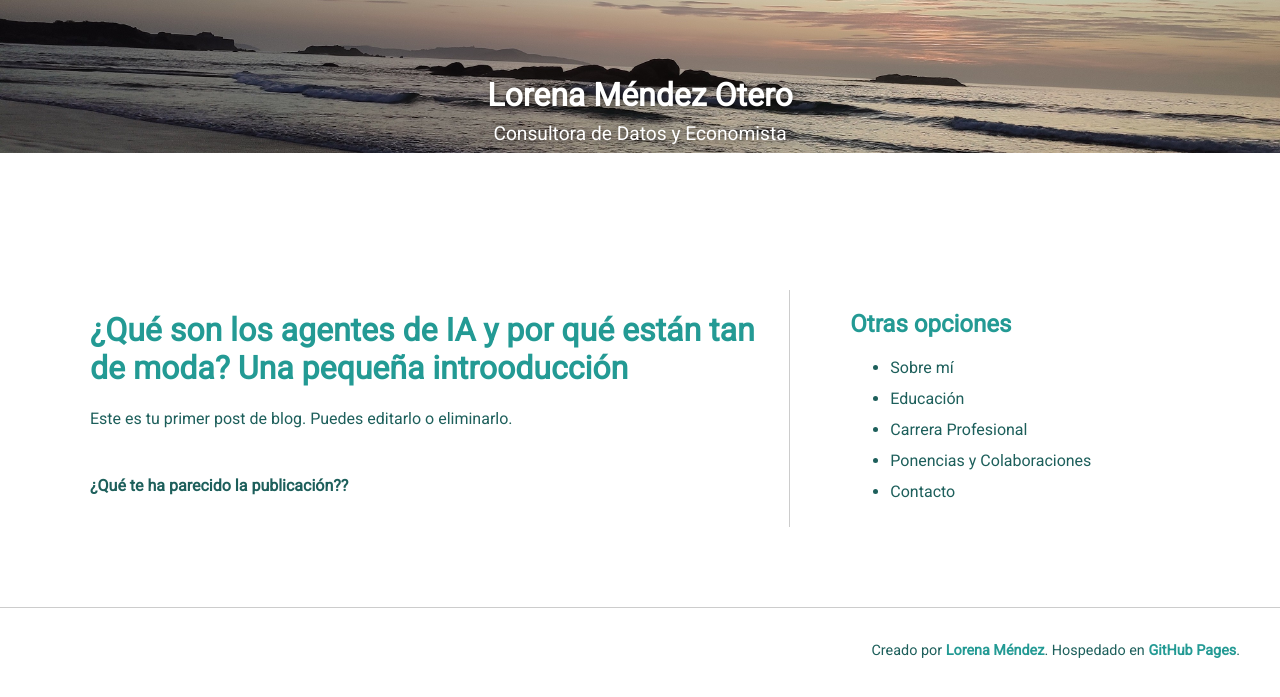
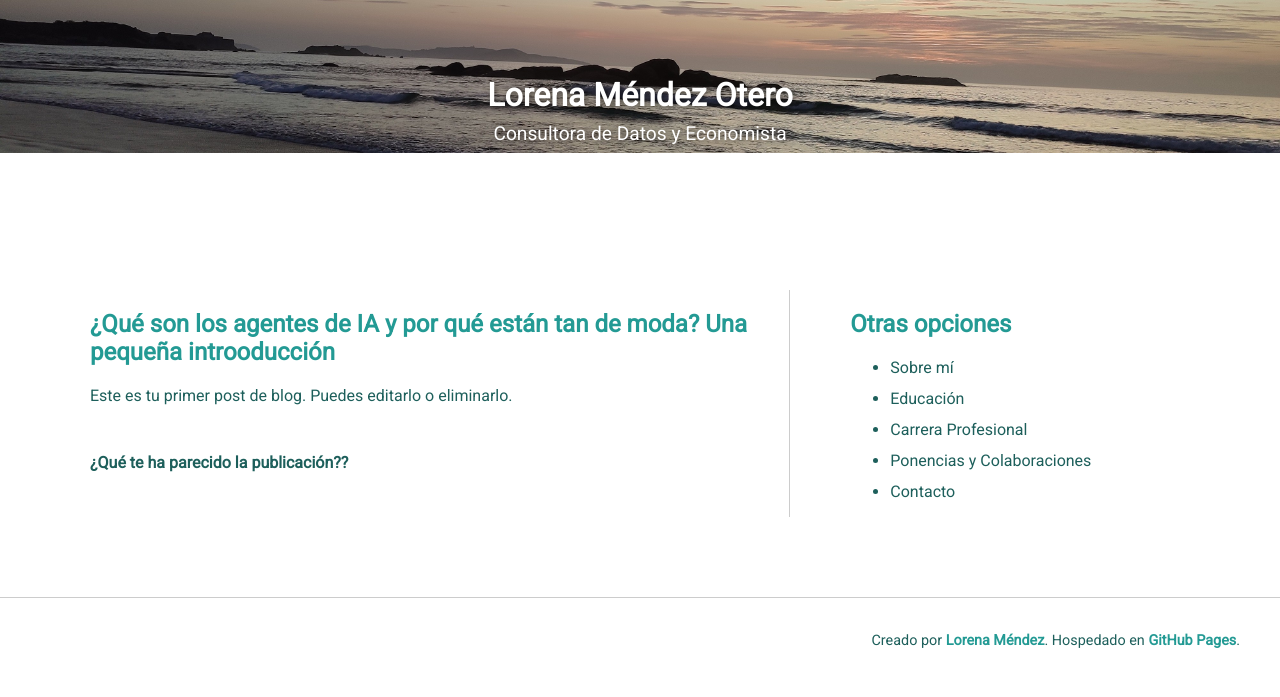
Before and after one commit to lmendezotero/lmendezotero.github.io, a Jekyll site: the page built from _posts/2025-06-28-introduccion-agentes-ia.md, in a window 1280 px wide. Shown: the top 697 px of the page. Built offline with Jekyll 4.4.1, drawn with Linux system fonts in a browser that asks for light colours; a script that is not in the unit is left out; comment, search, counter and statistics services are not loaded.

```diff
--- a/_posts/2025-06-28-introduccion-agentes-ia.md
+++ b/_posts/2025-06-28-introduccion-agentes-ia.md
@@ -7,7 +7,7 @@ layout: default
 permalink: /2025-06-28-introduccion-agentes-ia/
 ---
 
-# ¿Qué son los agentes de IA y por qué están tan de moda? Una pequeña introoducción
+## ¿Qué son los agentes de IA y por qué están tan de moda? Una pequeña introoducción
 
 
 Este es tu primer post de blog. Puedes editarlo o eliminarlo.
```
